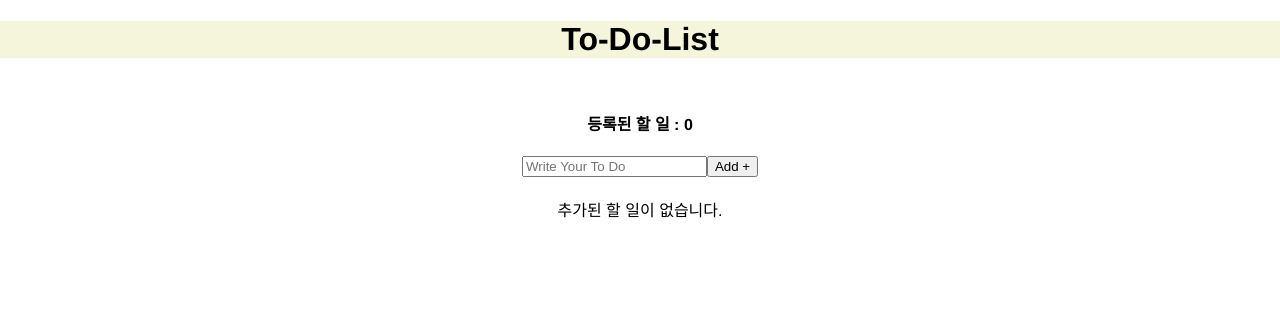
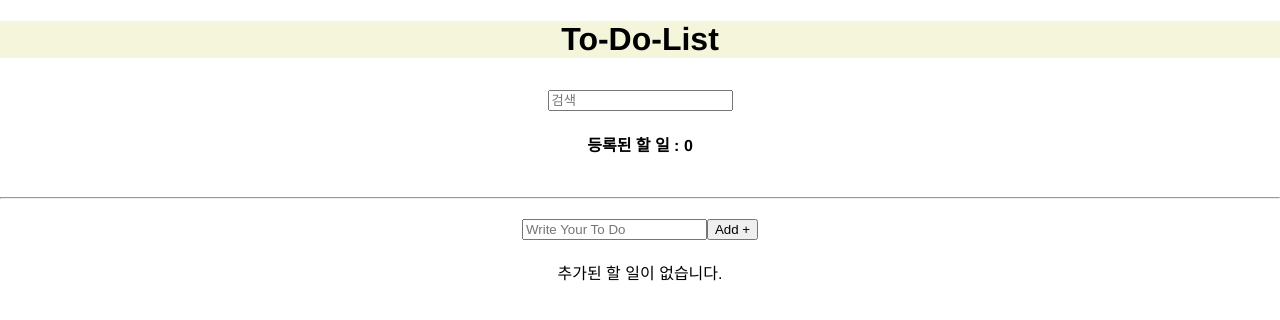
Before and after one commit to roqhdehd502/vue-todo, a Vue app: page / in a window 1280 px wide. Shown: the top 320 px of the page. Built offline with nearby package versions, Linux system fonts and the light colour scheme.

Commit message:
#0003 to-do 리스트 검색

```diff
--- a/src/App.vue
+++ b/src/App.vue
@@ -11,17 +11,33 @@
     </div>
 
     <div class="row">
+      <input
+        type="text"
+        v-model="searchTodo"
+        placeholder="검색"
+      />
       <h4>등록된 할 일 : {{ todos.length }}</h4>
+    </div><hr />
+
+    <div class="row">
       <ToDoSimpleForm @add-todo="addTodo" />
     </div>
 
-    <div v-if="!todos.length">
+    <!-- <div v-if="!todos.length">
+      추가된 할 일이 없습니다.
+    </div> -->
+    <div v-if="!filteredTodos.length">
       추가된 할 일이 없습니다.
     </div>
 
     <div class="row">
+      <!-- <ToDoList
+        :todos="todos"
+        @toggle-todo="toggleTodo"
+        @delete-todo="deleteTodo"
+      /> -->
       <ToDoList
-        :todos="todos"
+        :todos="filteredTodos"
         @toggle-todo="toggleTodo"
         @delete-todo="deleteTodo"
       />
@@ -31,7 +47,7 @@
 
 
 <script>
-import { ref } from 'vue';
+import { ref, computed } from 'vue';
 
 import ToDoList from './components/ToDoList.vue'; // Todo 목록 컴포넌트
 import ToDoSimpleForm from './components/ToDoSimpleForm.vue'; // Todo form 컴포넌트
@@ -43,7 +59,6 @@ export default {
   },
 
   setup() {
-
     const todos = ref([]); // to-do 리스트
 
     const addTodo = (todo) => { // to-do 추가
@@ -58,11 +73,25 @@ export default {
       todos.value.splice(index, 1);
     };
 
+    const searchTodo = ref(''); // 검색할 to-do 리스트 키워드
+
+    const filteredTodos = computed(() => { // 필터링하여 to-do 리스트 검색
+      if(searchTodo.value) {
+        return todos.value.filter(todo => {
+          return todo.subject.includes(searchTodo.value);
+        });
+      }
+
+      return todos.value;
+    });
+
     return {
       todos,
       addTodo,
       toggleTodo,
       deleteTodo,
+      searchTodo,
+      filteredTodos,
     };
   }
 }
```
